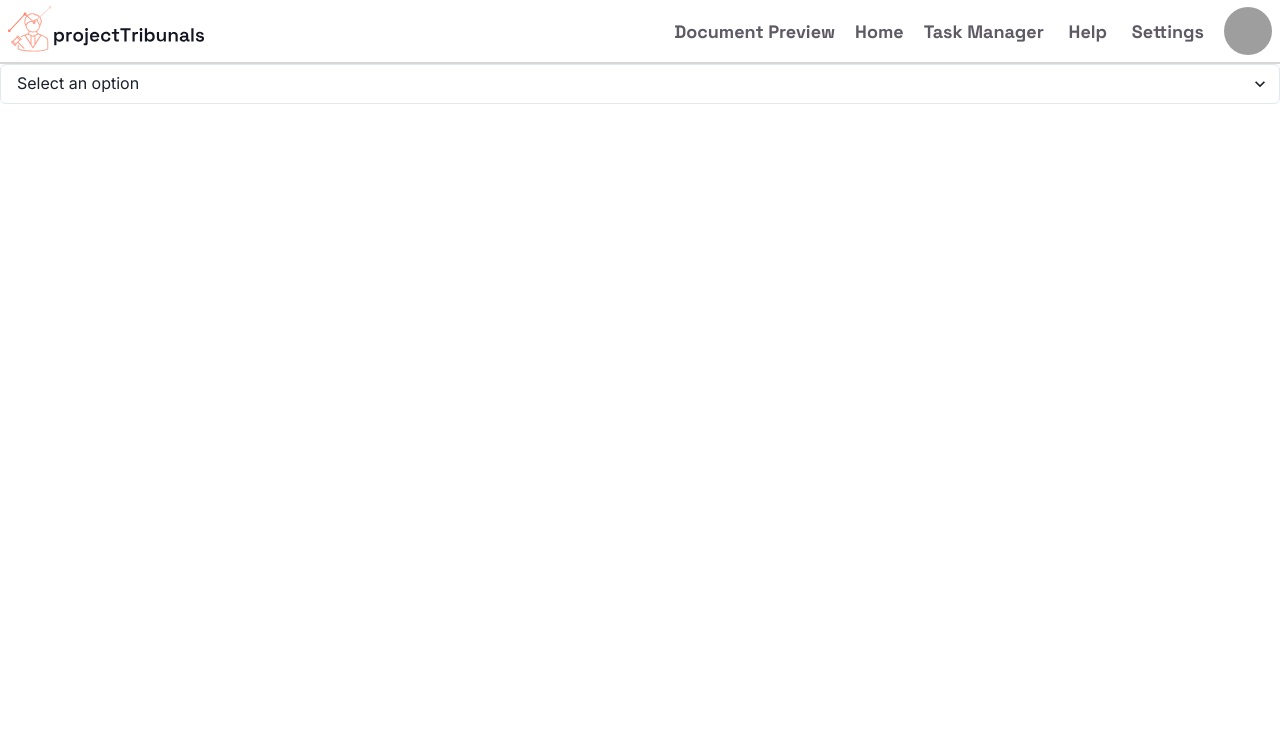
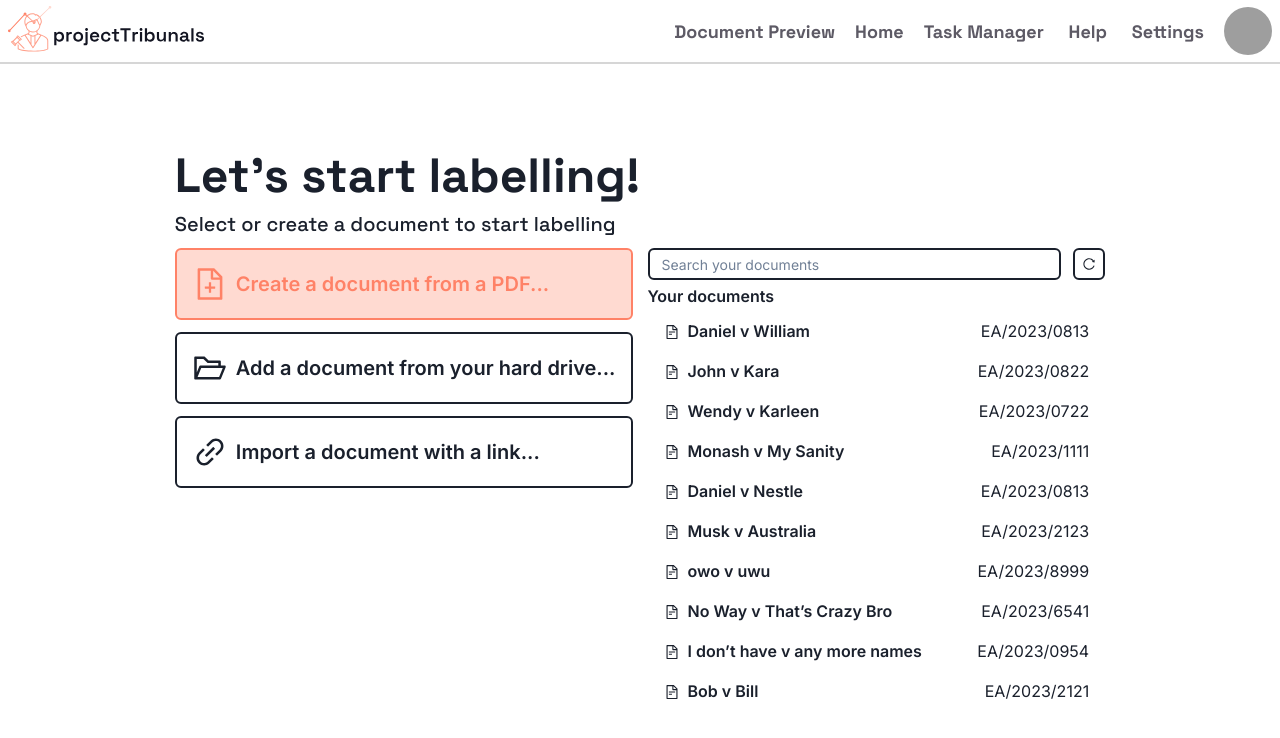
Before and after one commit to MATTonash/project-tribunals, a React (Vite) app: page / in a window 1280 px wide. Shown: the top 738 px of the page. Built offline with nearby package versions, Linux system fonts and the light colour scheme; grey boxes are pictures that could not be loaded.

Commit message:
Introduce a SelectInput

```diff
--- a/src/components/DropdownInput.tsx
+++ /dev/null
@@ -1,19 +0,0 @@
-import React, { useState } from "react";
-import { Select } from "@chakra-ui/react";
-
-interface Props {
-  options: string[];
-}
-
-export function DropdownInput(props: Props) {
-  //   const [selectedOptionIndex, setSelectedOptionIndex] = useState(0);
-
-  return (
-    <Select placeholder="Select an option">
-      <option value={"Option 1"}>Option 1 Text</option>
-      <option value={"Option 2"}>Option 2 Text</option>
-      <option value={"Option 3"}>Option 3 Text</option>
-      <option value={"Option 4"}>Option 4 Text</option>
-    </Select>
-  );
-}
--- a/src/pages/Home.tsx
+++ b/src/pages/Home.tsx
@@ -3,7 +3,7 @@ import HomeButtons from "../components/HomeButtons";
 import SearchBar from "../components/SearchBar";
 import AnnotatedDocument from "../lib/AnnotatedDocument";
 import DocumentList from "../components/DocumentList";
-import { DropdownInput } from "../components/DropdownInput";
+
 
 const Home = () => {
   const documents: AnnotatedDocument[] = [
@@ -20,34 +20,33 @@ const Home = () => {
   ];
 
   return (
-    <DropdownInput></DropdownInput>
-    // <Flex
-    //   as="main"
-    //   maxWidth="100vw"
-    //   height="calc(100vh - 64px)"
-    //   alignItems="center"
-    //   justifyContent="center"
-    // >
-    //   <Flex flexDirection="column" gap={3}>
-    //     <Heading as="h1" size="2xl">
-    //       Let's start labelling!
-    //     </Heading>
-    //     <Heading as="h2" size="md" fontWeight={500}>
-    //       Select or create a document to start labelling
-    //     </Heading>
-    //     <SimpleGrid columns={2} spacing={15}>
-    //       <HomeButtons />
-    //       <Flex flexDirection="column" gap={1}>
-    //         <SearchBar
-    //           placeholder={"Search your documents"}
-    //           onChange={() => {}}
-    //           onRefresh={() => {}}
-    //         ></SearchBar>
-    //         <DocumentList documents={documents} />
-    //       </Flex>
-    //     </SimpleGrid>
-    //   </Flex>
-    // </Flex>
+    <Flex
+      as="main"
+      maxWidth="100vw"
+      height="calc(100vh - 64px)"
+      alignItems="center"
+      justifyContent="center"
+    >
+      <Flex flexDirection="column" gap={3}>
+        <Heading as="h1" size="2xl">
+          Let's start labelling!
+        </Heading>
+        <Heading as="h2" size="md" fontWeight={500}>
+          Select or create a document to start labelling
+        </Heading>
+        <SimpleGrid columns={2} spacing={15}>
+          <HomeButtons />
+          <Flex flexDirection="column" gap={1}>
+            <SearchBar
+              placeholder={"Search your documents"}
+              onChange={() => {}}
+              onRefresh={() => {}}
+            ></SearchBar>
+            <DocumentList documents={documents} />
+          </Flex>
+        </SimpleGrid>
+      </Flex>
+    </Flex>
   );
 };
 
```
Also changed, not shown: src/components/inputs/SelectInput.tsx (added, +26 -0 lines), 1 other file (tests, documents, lock files or other folders).
